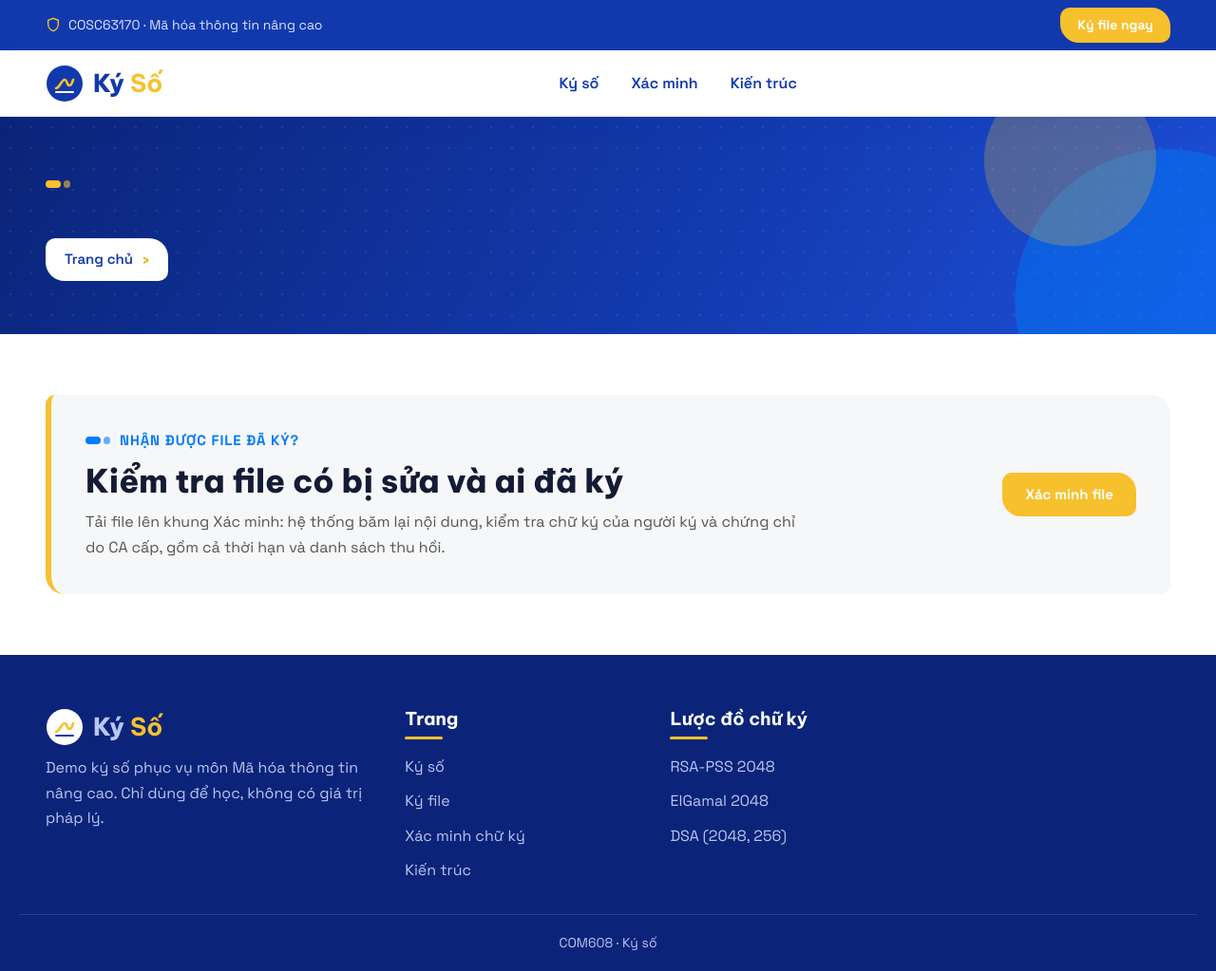
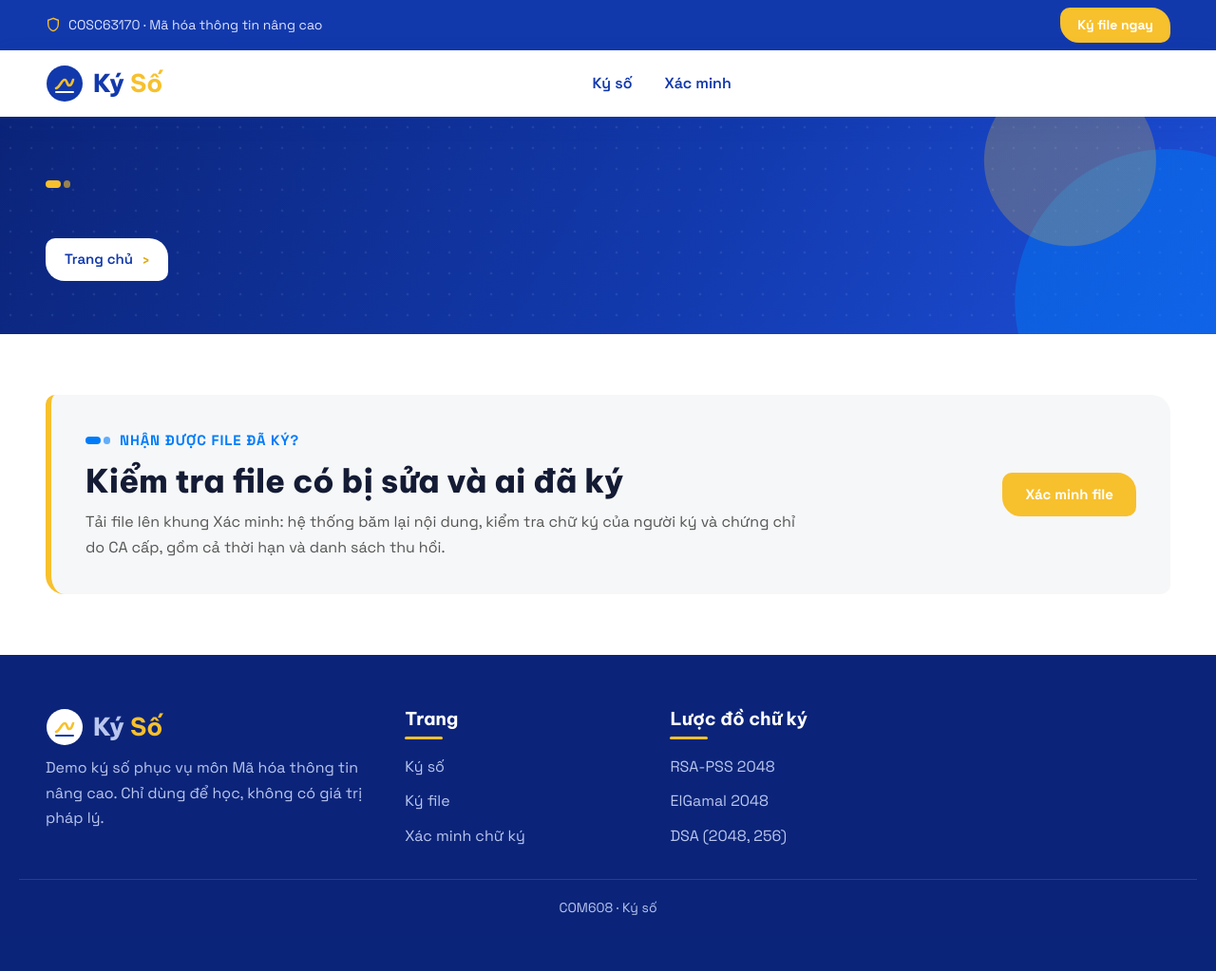
Before and after one commit to thuankhangho/btl-ma-hoa, a Flask app: template templates/base.html in a window 1280 px wide. Shown: the whole page at 95% size. After the commit the page ends 964 px from the top, so only its background shows below. Run offline with Flask 3, Linux system fonts and the light colour scheme; the template is opened without the code that fills it, so the values that code supplies are empty.

Commit message:
update ui

```diff
--- a/templates/base.html
+++ b/templates/base.html
@@ -31,7 +31,7 @@
     <nav class="menu" aria-label="Menu chính">
       <a href="/" class="{{ 'on' if active_page == 'home' }}">Ký số</a>
       <a href="/#xacminh">Xác minh</a>
-      <a href="/#kientruc">Kiến trúc</a>
+      <a href="/#kientruc"></a>
     </nav>
   </div>
 </header>
@@ -71,7 +71,7 @@
     </div>
     <div class="foot-col">
       <h4>Trang</h4>
-      <a href="/">Ký số</a><a href="/#ky">Ký file</a><a href="/#xacminh">Xác minh chữ ký</a><a href="/#kientruc">Kiến trúc</a>
+      <a href="/">Ký số</a><a href="/#ky">Ký file</a><a href="/#xacminh">Xác minh chữ ký</a>
     </div>
     <div class="foot-col">
       <h4>Lược đồ chữ ký</h4>
```
